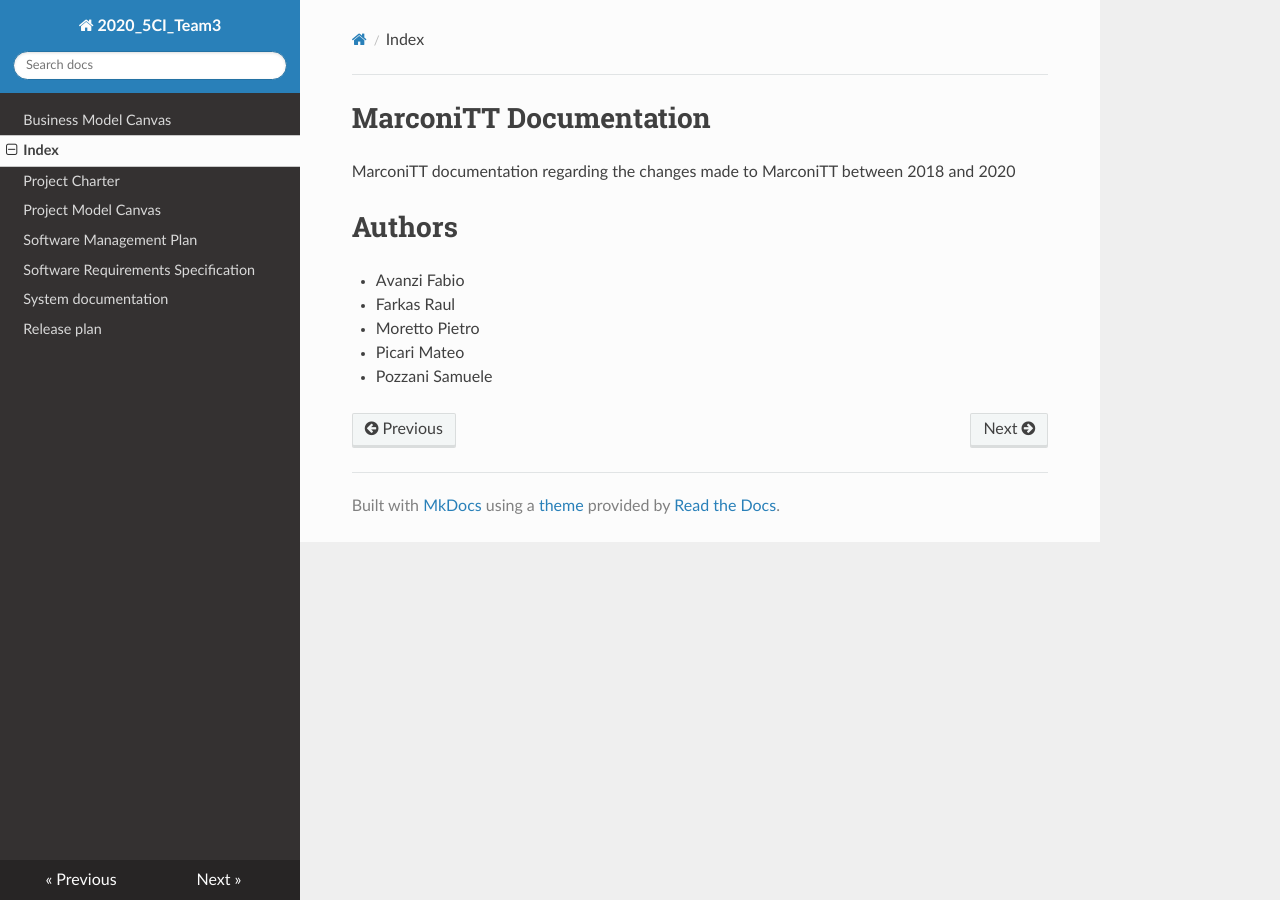
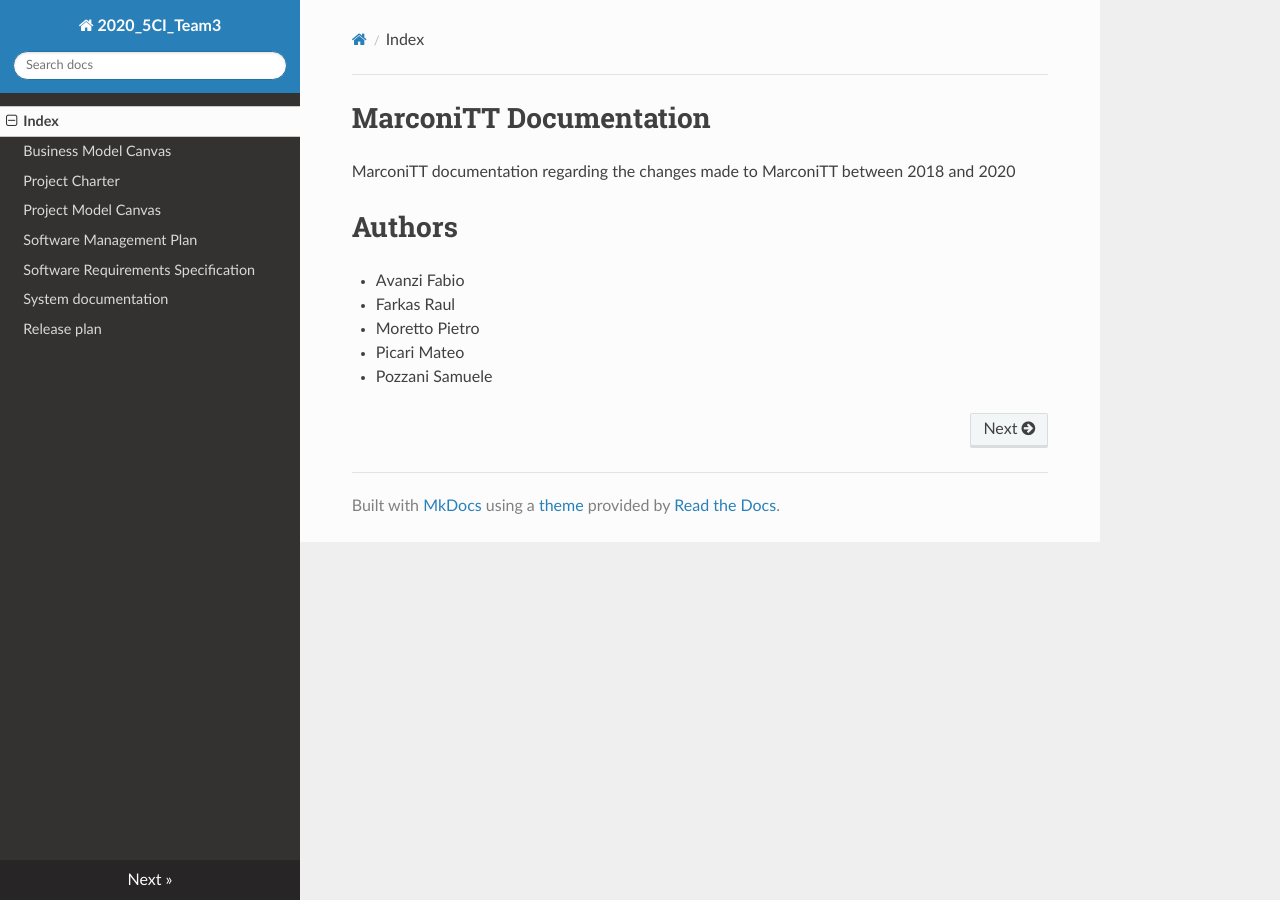
Before and after one commit to TrackyRaul/2020_5CI__team3_Farkas, an MkDocs documentation site: the page built from docs/index.md, in a window 1280 px wide. Built offline with MkDocs 1.6.1, drawn with Linux system fonts in a browser that asks for light colours; nearby versions of some CDN libraries; some of the changed lines change nothing that is shown.

Commit message:
Changed files order

```diff
--- a/mkdocs.yml
+++ b/mkdocs.yml
@@ -1,8 +1,7 @@
 site_name: 2020_5CI_Team3
 nav:
-
+    - 'Index': 'index.md'
     - 'Business Model Canvas': 'business_model_canvas.md'
-    - 'Index': 'index.md'
     - 'Project Charter': 'proj_charter.md'
     - 'Project Model Canvas': 'project_model_canvas.md'
     - 'Software Management Plan': 'software_management_plan.md'
```
